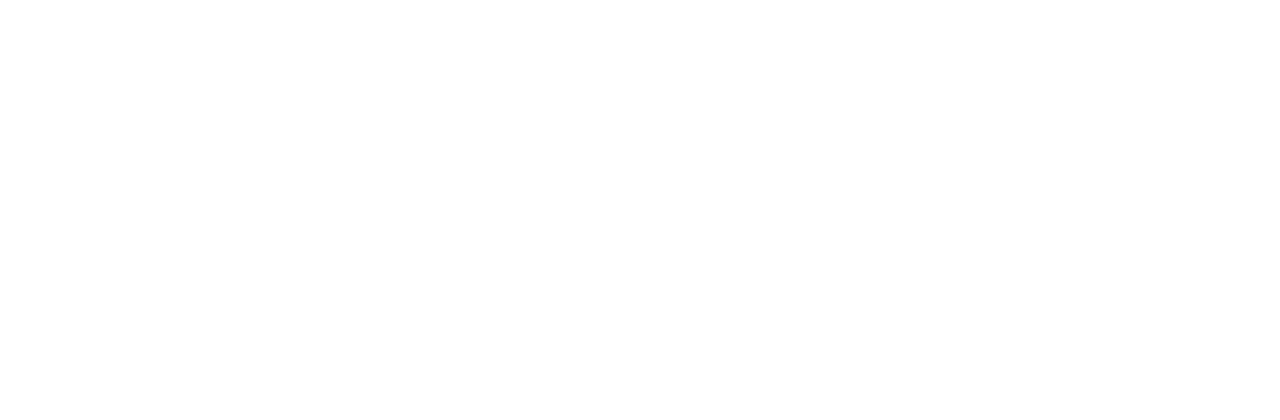
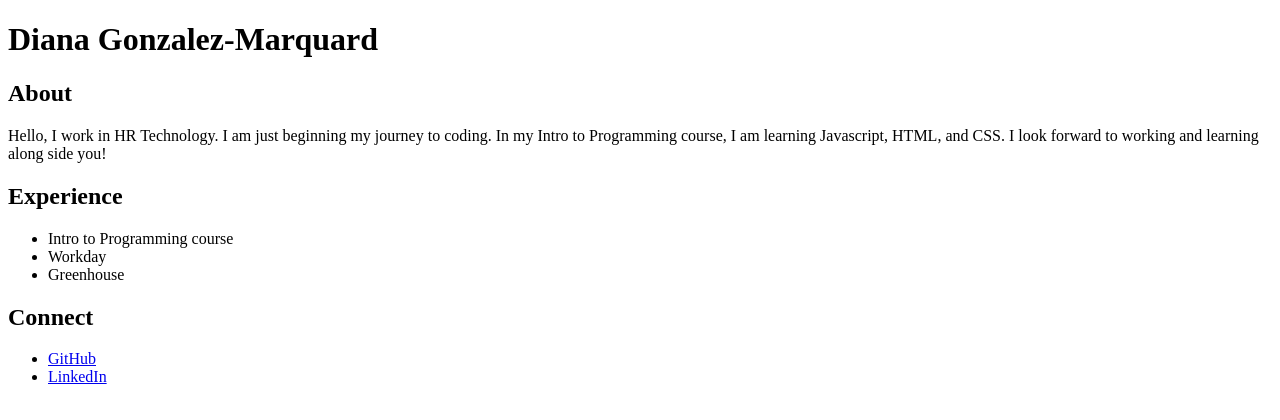
Before and after one commit to dgonzal7/diana-gonzalez-marquard-jupiter, a plain HTML site: page index.html in a window 1280 px wide. Drawn offline with Linux system fonts and the light colour scheme.

Commit message:
boilerplate and content added

```diff
--- a/index.html
+++ b/index.html
@@ -1,11 +1,33 @@
 <!DOCTYPE html>
-<html lang="en">
 <head>
-  <meta charset="UTF-8">
+  <title>Diana's Portfolio</title>
+  <meta charset = "UTF-8">
   <meta name="viewport" content="width=device-width, initial-scale=1.0">
-  <title>Diana's Portfolio</title>
 </head>
-<body>
+  <body>
+  <h1>Diana Gonzalez-Marquard</h1>
 
-</body>
+  <section id="About">
+  <h2>About</h2>
+  <p>Hello, I work in HR Technology. I am just beginning my journey to coding. In my Intro to Programming course, I am learning Javascript, HTML, and CSS. I look forward to working and learning along side you!</p>
+  </section>
+
+  <section id="Experience">
+  <h2>Experience</h2>
+  <ul>
+    <li>Intro to Programming course</li>
+    <li>Workday</li>
+    <li>Greenhouse</li>
+  </ul>
+  </section>
+
+  <section id="Connect">
+  <h2>Connect</h2>
+  <ul>
+    <li><a href="https://github.com/dgonzal7/diana-gonzalez-marquard-jupiter.git" target="blank" rel="noopener noreferrer">GitHub</a></li>
+    <li><a href="https://linkedin.com/in/dianag720" target="blank" rel="noopener noreferrer">LinkedIn</a></li>
+  </ul>
+  </section>
+
+  </body>
 </html>
```
